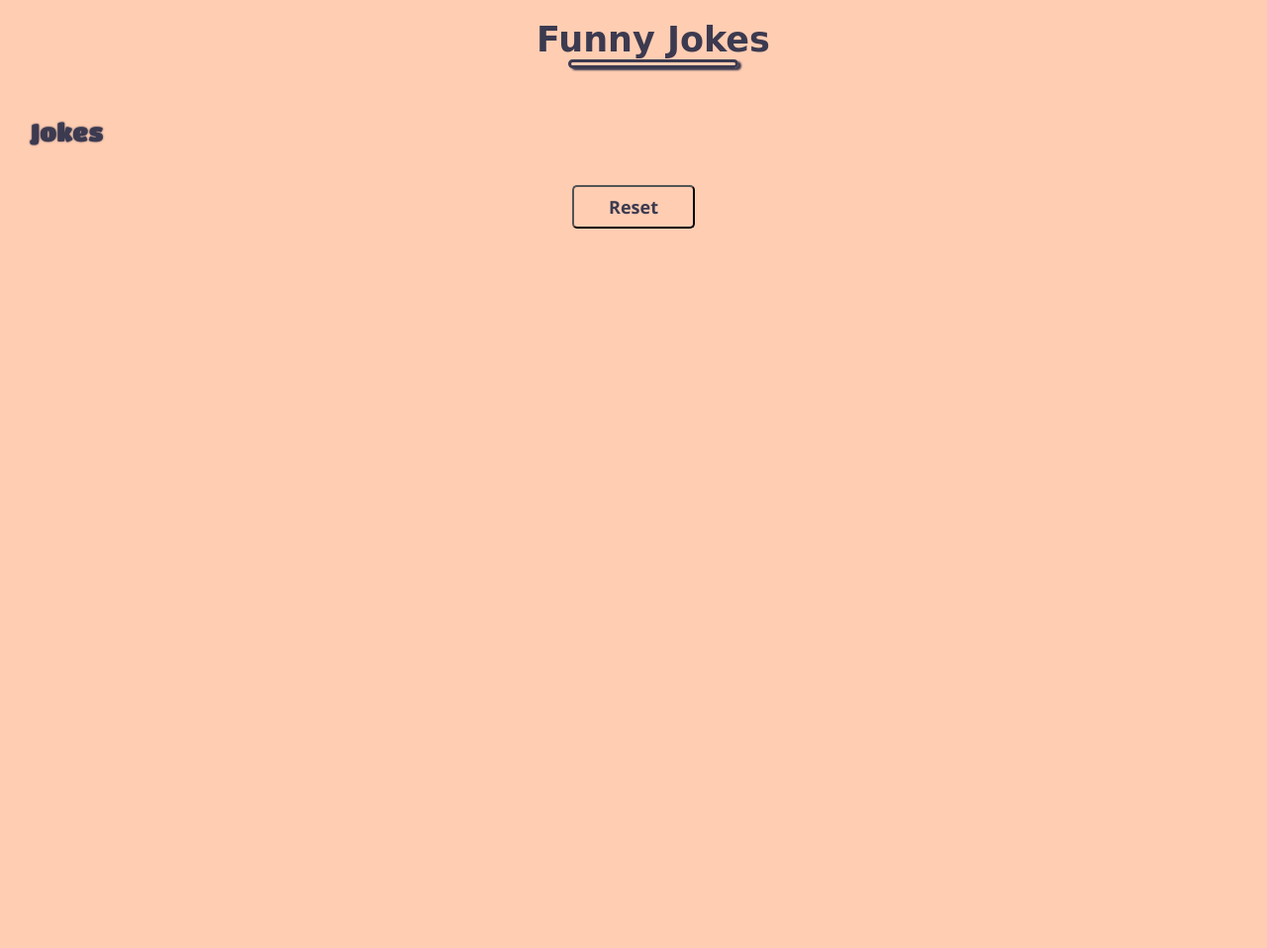
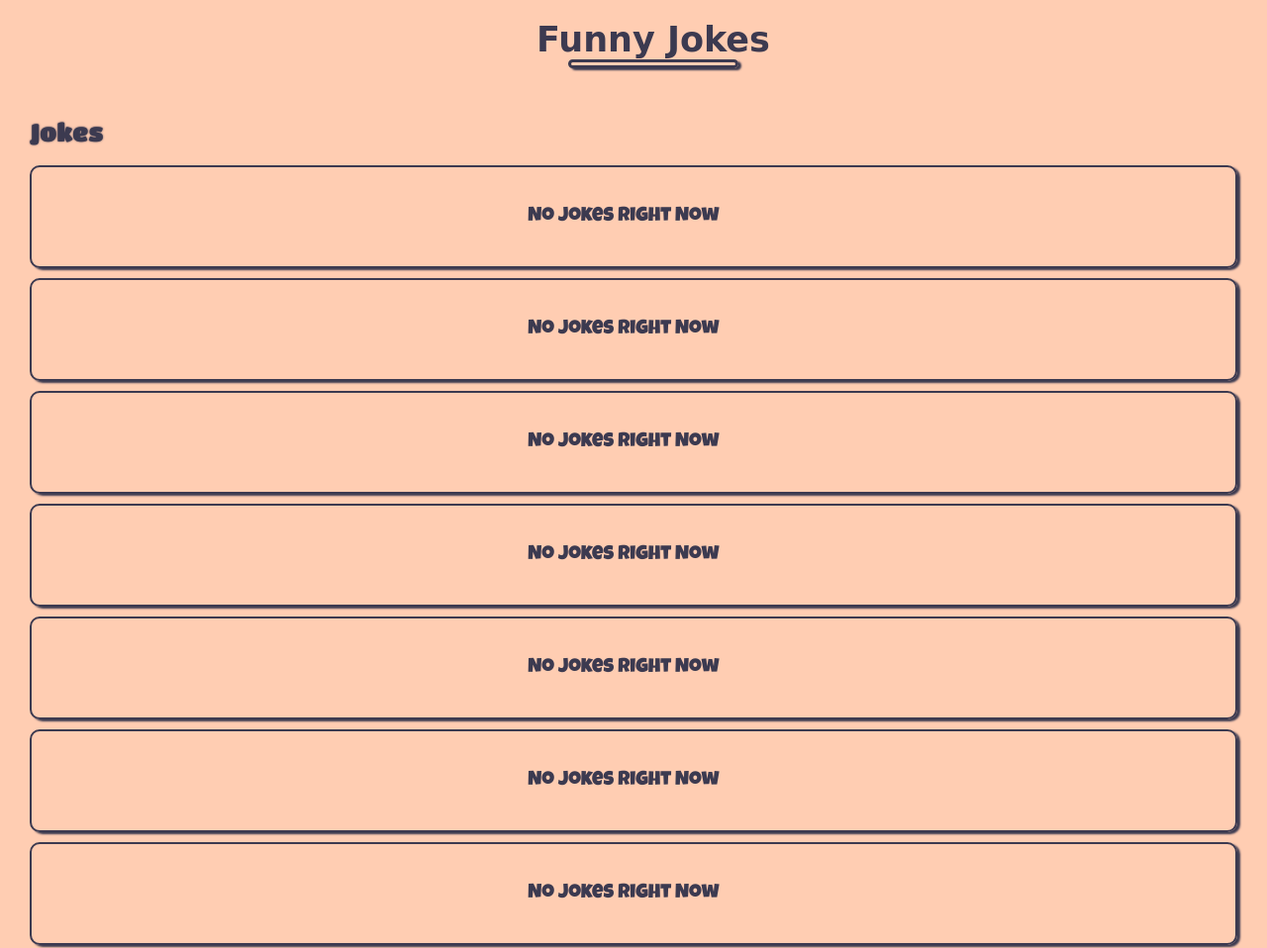
Before and after one commit to sadiqhasanrupani/Funny-Jokes, a plain HTML site: page index.html in a window 1280 px wide. Shown: the top 958 px of the page at 99% size. Before the commit the page ends 800 px from the top, so only its background shows below. Drawn offline with nearby package versions, Linux system fonts and the light colour scheme; no server answers; a web font is replaced by a local one.

Commit message:
updated the functionality part

```diff
--- a/app.js
+++ b/app.js
@@ -14,9 +14,13 @@ const addNewJoke = async () => {
 
 // dadjoke api
 const dadsJoke = async () => {
-  const config = { headers: { Accept: "application/json" } };
-  const response = await axios.get("https://icanhazdadjoke.com/", config);
-  return response.data.joke;
+  try {
+    const config = { headers: { Accept: "application/json" } };
+    const response = await axios.get("https://icanhazdadjoke.com/", config);
+    return response.data.joke;
+  } catch {
+    return "No Jokes Right Now"
+  }
 };
 
 for (let i = 0; i < 10; i++) {
--- a/index.html
+++ b/index.html
@@ -15,7 +15,7 @@
         <ul id="jokes"></ul>
       </div>
       <div class="btn-container">
-        <button id="reset-btn">Reset</button>
+        <button id="reset-btn">New</button>
       </div>
     </section>
 
--- a/sytle.css
+++ b/sytle.css
@@ -96,6 +96,7 @@ div {
   background-color: #ffbdae;
   color: rgb(12, 11, 29);
   font-weight: 800;
+  box-shadow: 3px 2px 2px;
 }
 
 .btn-container {
```
